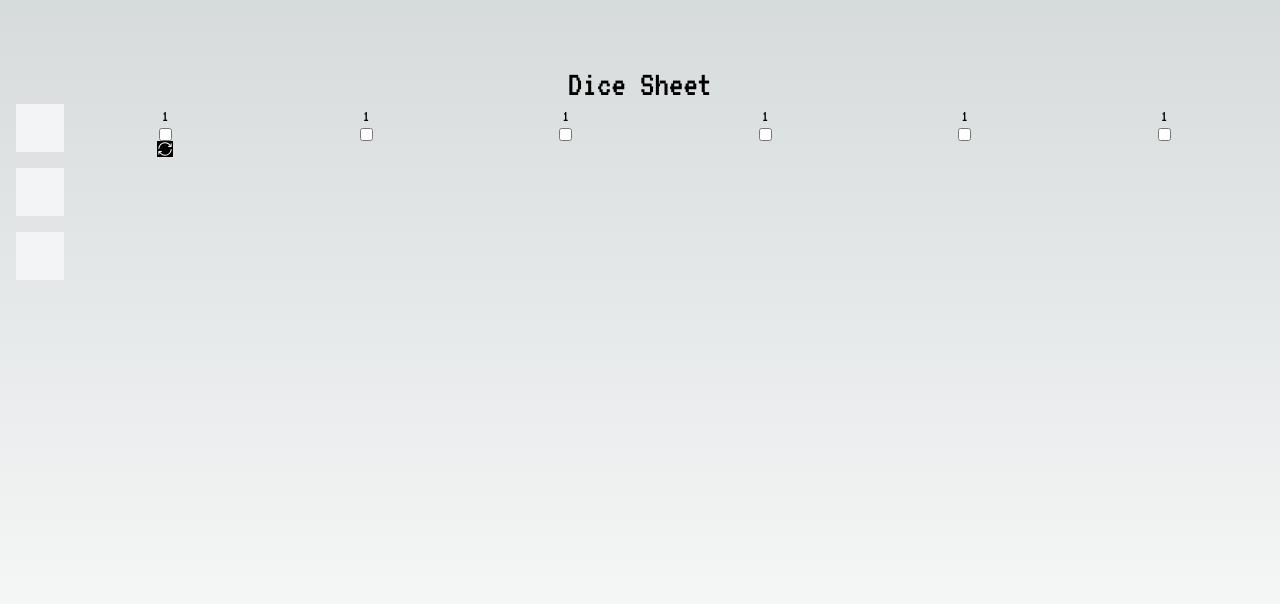
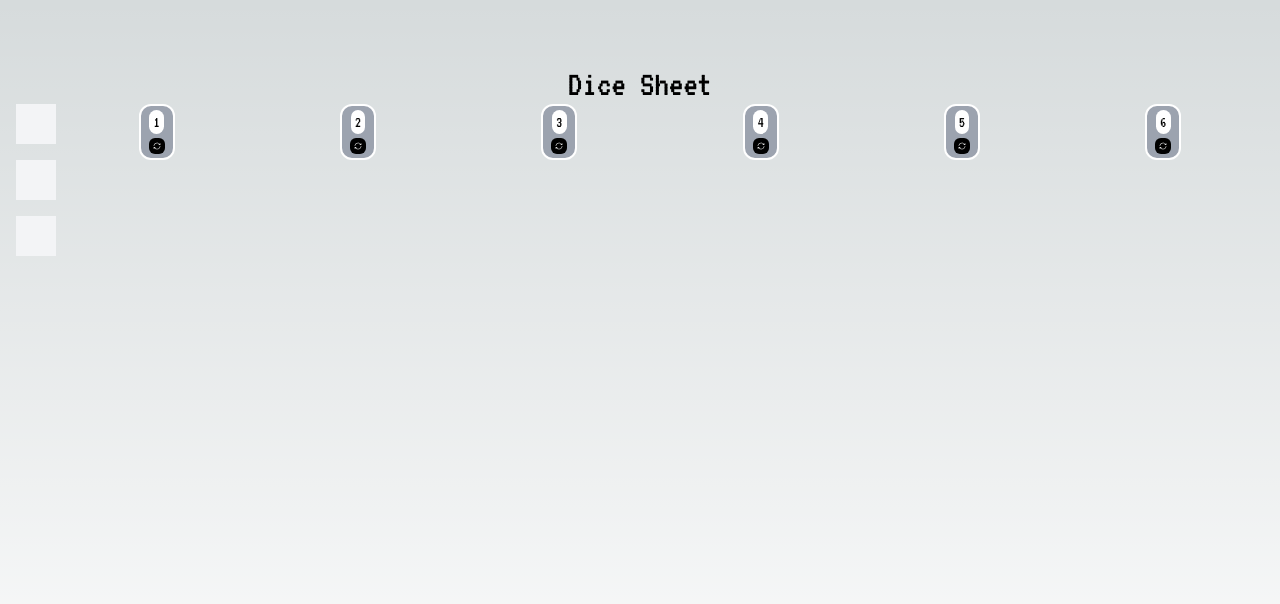
Before and after one commit to hagenbrandt/dice-sheet, a Next.js app: page / in a window 1280 px wide. Shown: the top 604 px of the page. Built offline with nearby package versions, Linux system fonts and the light colour scheme.

Commit message:
feat: create checkbox and checkboxgroup

```diff
--- /dev/null
+++ b/src/app/components/Checkbox.tsx
@@ -0,0 +1,33 @@
+export type CheckboxProps = {
+  id: string;
+  content: string;
+  name: string;
+  hasIcon?: boolean;
+};
+
+export const Checkbox = ({ id, content, name, hasIcon }: CheckboxProps) => (
+  <label
+    htmlFor={`checkbox-${id}`}
+    className='flex flex-col w-fit items-center bg-gray-400 h-fit py-1 px-2 rounded-xl border-solid border-2 border-white'
+  >
+    <span className='bg-white text-black px-1 rounded-xl'>{content}</span>
+    <input
+      type='checkbox'
+      name={name}
+      id={`checkbox-${id}`}
+      className='hidden'
+    />
+    {hasIcon ? (
+      <span className='bg-black w-auto block mt-1 p-1 rounded-md'>
+        <svg
+          className='h-2 w-2'
+          fill='white'
+          viewBox='0 0 24 24'
+          xmlns='http://www.w3.org/2000/svg'
+        >
+          <path d='m21.897 13.404.008-.057v.002c.024-.178.044-.357.058-.537.024-.302-.189-.811-.749-.811-.391 0-.715.3-.747.69-.018.221-.044.44-.078.656-.645 4.051-4.158 7.153-8.391 7.153-3.037 0-5.704-1.597-7.206-3.995l1.991-.005c.414 0 .75-.336.75-.75s-.336-.75-.75-.75h-4.033c-.414 0-.75.336-.75.75v4.049c0 .414.336.75.75.75s.75-.335.75-.75l.003-2.525c1.765 2.836 4.911 4.726 8.495 4.726 5.042 0 9.217-3.741 9.899-8.596zm-19.774-2.974-.009.056v-.002c-.035.233-.063.469-.082.708-.024.302.189.811.749.811.391 0 .715-.3.747-.69.022-.28.058-.556.107-.827.716-3.968 4.189-6.982 8.362-6.982 3.037 0 5.704 1.597 7.206 3.995l-1.991.005c-.414 0-.75.336-.75.75s.336.75.75.75h4.033c.414 0 .75-.336.75-.75v-4.049c0-.414-.336-.75-.75-.75s-.75.335-.75.75l-.003 2.525c-1.765-2.836-4.911-4.726-8.495-4.726-4.984 0-9.12 3.654-9.874 8.426z' />
+        </svg>
+      </span>
+    ) : null}
+  </label>
+);
--- /dev/null
+++ b/src/app/components/CheckboxGroup.tsx
@@ -0,0 +1,11 @@
+import { Checkbox, CheckboxProps } from './Checkbox';
+
+export const CheckboxGroup = ({
+  checkboxes,
+}: {
+  checkboxes: CheckboxProps[];
+}) => {
+  return checkboxes.map((checkbox) => (
+    <Checkbox key={checkbox.name} {...checkbox} />
+  ));
+};
--- /dev/null
+++ b/src/app/data/index.ts
@@ -0,0 +1,41 @@
+import { CheckboxProps } from '../components/Checkbox';
+
+export const roundGroup: CheckboxProps[] = [
+  {
+    id: '1',
+    name: 'bonus',
+    content: '1',
+    hasIcon: true,
+  },
+
+  {
+    id: '2',
+    name: 'bonus',
+    content: '2',
+    hasIcon: true,
+  },
+  {
+    id: '3',
+    name: 'bonus',
+    content: '3',
+    hasIcon: true,
+  },
+  {
+    id: '4',
+    name: 'bonus',
+    content: '4',
+    hasIcon: true,
+  },
+  {
+    id: '5',
+    name: 'bonus',
+    content: '5',
+    hasIcon: true,
+  },
+  {
+    id: '6',
+    name: 'bonus',
+    content: '6',
+    hasIcon: true,
+  },
+];
--- a/src/app/page.tsx
+++ b/src/app/page.tsx
@@ -1,73 +1,18 @@
+import { CheckboxGroup } from './components/CheckboxGroup';
+import { roundGroup } from './data';
+
 export default function Home() {
   return (
     <main className='flex min-h-screen flex-col items-center px-4 py-16'>
       <h1>Dice Sheet</h1>
       <div className='sheet flex flex-row w-full justify-between'>
         <section className='button-group flex flex-col gap-4'>
-          <button className='h-12 w-12 bg-gray-100'></button>
-          <button className='h-12 w-12 bg-gray-100'></button>
-          <button className='h-12 w-12 bg-gray-100'></button>
+          <button className='h-10 w-10 bg-gray-100'></button>
+          <button className='h-10 w-10 bg-gray-100'></button>
+          <button className='h-10 w-10 bg-gray-100'></button>
         </section>
         <section className='checkbox-group flex flex-row w-full justify-around'>
-          <label
-            htmlFor='checkbox-1'
-            className='flex flex-col w-fit items-center'
-          >
-            1
-            <input type='checkbox' name='bonus' id='checkbox-1' />
-            <span className='bg-black w-auto block'>
-              <svg
-                className='h-4 w-4'
-                fill='white'
-                clip-rule='evenodd'
-                fill-rule='evenodd'
-                stroke-linejoin='round'
-                stroke-miterlimit='2'
-                viewBox='0 0 24 24'
-                xmlns='http://www.w3.org/2000/svg'
-              >
-                <path
-                  d='m21.897 13.404.008-.057v.002c.024-.178.044-.357.058-.537.024-.302-.189-.811-.749-.811-.391 0-.715.3-.747.69-.018.221-.044.44-.078.656-.645 4.051-4.158 7.153-8.391 7.153-3.037 0-5.704-1.597-7.206-3.995l1.991-.005c.414 0 .75-.336.75-.75s-.336-.75-.75-.75h-4.033c-.414 0-.75.336-.75.75v4.049c0 .414.336.75.75.75s.75-.335.75-.75l.003-2.525c1.765 2.836 4.911 4.726 8.495 4.726 5.042 0 9.217-3.741 9.899-8.596zm-19.774-2.974-.009.056v-.002c-.035.233-.063.469-.082.708-.024.302.189.811.749.811.391 0 .715-.3.747-.69.022-.28.058-.556.107-.827.716-3.968 4.189-6.982 8.362-6.982 3.037 0 5.704 1.597 7.206 3.995l-1.991.005c-.414 0-.75.336-.75.75s.336.75.75.75h4.033c.414 0 .75-.336.75-.75v-4.049c0-.414-.336-.75-.75-.75s-.75.335-.75.75l-.003 2.525c-1.765-2.836-4.911-4.726-8.495-4.726-4.984 0-9.12 3.654-9.874 8.426z'
-                  fill-rule='nonzero'
-                />
-              </svg>
-            </span>
-          </label>
-          <label
-            htmlFor='checkbox-2'
-            className='flex flex-col w-fit items-center'
-          >
-            1
-            <input type='checkbox' name='bonus' id='checkbox-2' />
-          </label>
-          <label
-            htmlFor='checkbox-3'
-            className='flex flex-col w-fit items-center'
-          >
-            1
-            <input type='checkbox' name='bonus' id='checkbox-3' />
-          </label>
-          <label
-            htmlFor='checkbox-4'
-            className='flex flex-col w-fit items-center'
-          >
-            1
-            <input type='checkbox' name='bonus' id='checkbox-4' />
-          </label>
-          <label
-            htmlFor='checkbox-5'
-            className='flex flex-col w-fit items-center'
-          >
-            1
-            <input type='checkbox' name='bonus' id='checkbox-5' />
-          </label>
-          <label
-            htmlFor='checkbox-6'
-            className='flex flex-col w-fit items-center'
-          >
-            1
-            <input type='checkbox' name='bonus' id='checkbox-6' />
-          </label>
+          <CheckboxGroup checkboxes={roundGroup} />
         </section>
       </div>
     </main>
```
